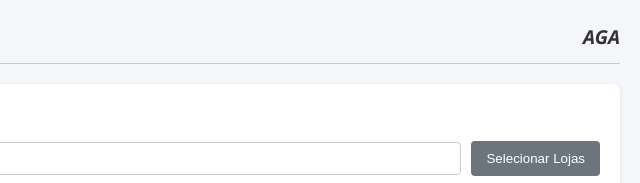
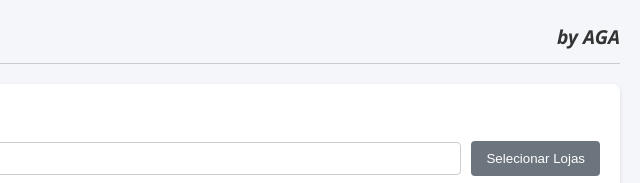
Before and after one commit to TIBIsuporte/ossemcrm, a website: page index.html in a window 1280 px wide. Shown: the top 183 px of the page, 640-1280 px from the left. Drawn offline with nearby package versions, Linux system fonts and the light colour scheme.

Commit message:
Update header title span to include 'by AGA'
detalhes

```diff
--- a/index.html
+++ b/index.html
@@ -78,7 +78,7 @@
   <!-- Estrutura corrigida -->
   <div class="header-titulo">
     <h2>Relatório de OS para avaliar CRM</h2>
-    <span class="titulo-aga">AGA</span>
+    <span class="titulo-aga">by AGA</span>
   </div>
 
   <div class="filtros">
```
